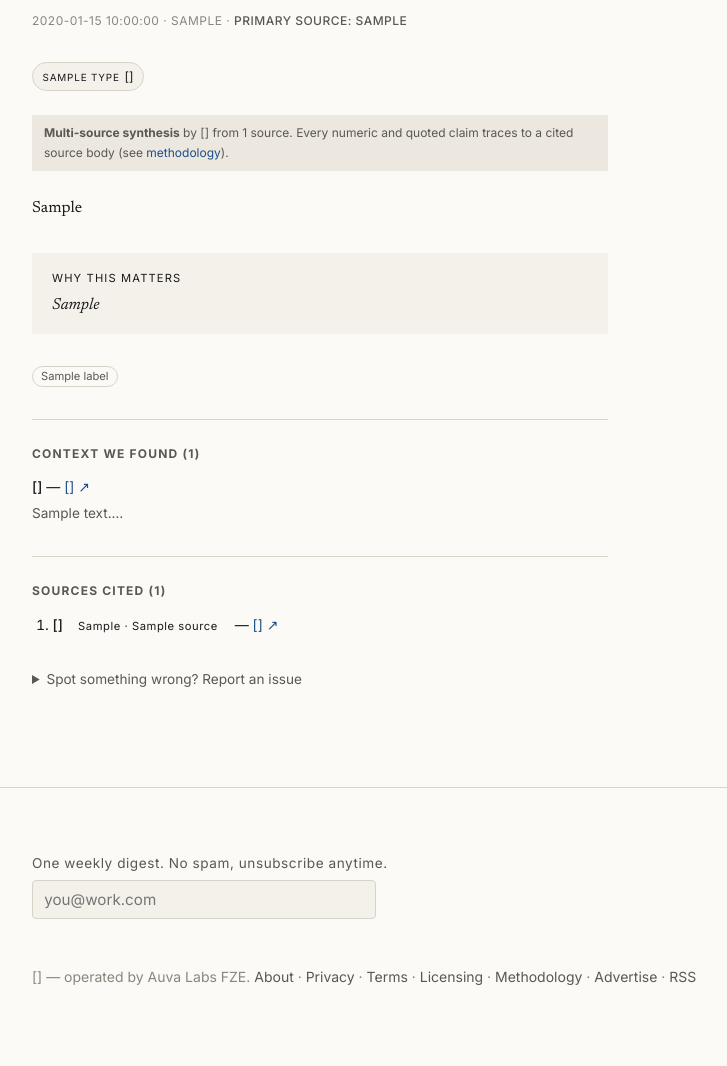
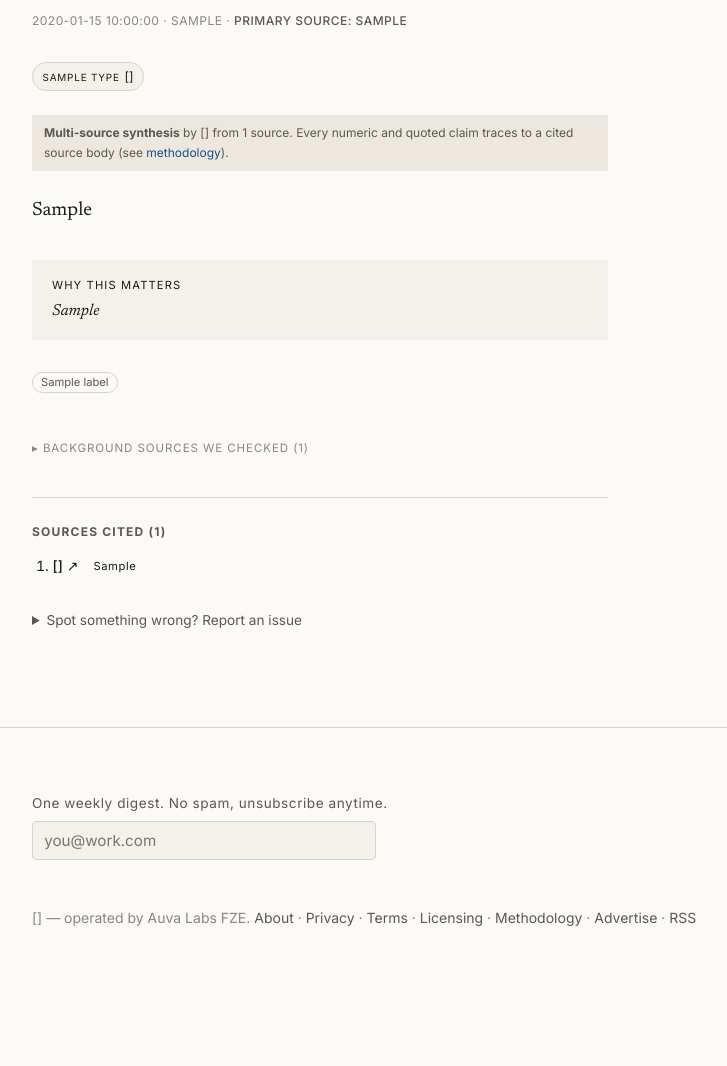
Before and after one commit to AuvaLabs/busisi, a Python web app: template engine/shared/templates/story.html in a window 1280 px wide. Shown: the part 293-1359 px from the top of the page, without its empty margins (56-783 px from the left). After the commit the page ends 1219 px from the top, so only its background shows below. Run offline with Jinja, Linux system fonts and the light colour scheme; the template is opened without the code that fills it: most values are stand-ins (such as "Sample title", 1, 10 or a date in 2020).

Commit message:
feat(story): readable rewritten-article UI — typography, collapse context, clean citations
Fix the "dirty" article reading experience:
- Narrative: generous reading typography (1.09-1.12rem, line-height 1.78-1.8,
  1.35rem paragraph gap) + a larger lead paragraph. Vested gets the bright scale.
- "Context we found" research dump (often longer than the article itself) is now
  a collapsed, muted <details> "Background sources we checked (N)" — scaffolding,
  not reader copy. Hidden in print.
- "Sources cited": host as the link + a compact one-letter agency badge, instead
  of raw URLs and verbose "A · Wire" labels.
Applies to both verticals (readability); Vested keeps the Fraunces/coral polish.

```diff
--- a/engine/shared/templates/story.html
+++ b/engine/shared/templates/story.html
@@ -124,9 +124,47 @@
       background: color-mix(in srgb, var(--accent) 12%, transparent);
       transition: background 1.2s ease-out;
     }
-    .narrative p { margin: 0 0 1rem 0; }
+    /* Readable long-form body — generous measure, line-height, paragraph gap. */
+    .narrative {
+      font-size: 1.09rem;
+      line-height: 1.78;
+      color: var(--text);
+    }
+    .narrative p { margin: 0 0 1.35rem 0; }
+    .narrative p:last-child { margin-bottom: 0; }
+    /* Lead paragraph eases the reader in. */
+    .narrative > p:first-of-type { font-size: 1.2rem; line-height: 1.7; }
+    [data-vertical="vested"] .narrative { font-size: 1.12rem; line-height: 1.8; }
+    /* Collapsed "background sources" — research scaffolding, not reader copy.
+       De-emphasised so it never out-weighs the article itself. */
+    .context { margin: 2.5rem 0 0; font-family: var(--sans); }
+    .context > summary {
+      cursor: pointer;
+      user-select: none;
+      list-style: none;
+      font-size: 0.72rem;
+      letter-spacing: 0.08em;
+      text-transform: uppercase;
+      color: var(--text-faint);
+      padding: 0.4rem 0;
+    }
+    .context > summary::-webkit-details-marker { display: none; }
+    .context > summary::before { content: "▸ "; }
+    .context[open] > summary::before { content: "▾ "; }
+    .context > summary:hover { color: var(--accent); }
+    .context-list { list-style: none; padding: 0.5rem 0 0; margin: 0; }
+    .context-list li { margin: 0 0 0.75rem; line-height: 1.5; }
+    .context-list li a { color: var(--text-mute); font-weight: 500; font-size: 0.85rem; }
+    .context-list li a:hover { color: var(--accent); }
+    .context-excerpt {
+      display: block;
+      color: var(--text-faint);
+      font-size: 0.8rem;
+      margin-top: 0.1rem;
+    }
     @media print {
       sup.cite-ref a { color: var(--text); }
+      .context { display: none; }
     }
     .entity-chips {
       list-style: none;
@@ -318,18 +356,19 @@
   </script>
 
   {% if article.research %}
-    <section class="sources" style="margin-top: 2rem;">
-      <h2>Context we found ({{ article.research | length }})</h2>
-      <ul>
+    {# Research scaffolding — collapsed by default so it never out-weighs the
+       article. The reader-facing citations are the "Sources cited" block below. #}
+    <details class="context">
+      <summary>Background sources we checked ({{ article.research | length }})</summary>
+      <ul class="context-list">
         {% for r in article.research %}
           <li>
-            <span class="pub">{{ r.host }}</span> —
-            <a href="{{ r.url }}" rel="noopener nofollow" target="_blank">{{ r.url }} ↗</a>
-            {% if r.excerpt %}<div style="color: var(--text-mute); font-size: 0.85rem; margin-top: 0.2rem;">{{ r.excerpt }}…</div>{% endif %}
+            <a href="{{ r.url }}" rel="noopener nofollow" target="_blank">{{ r.host }} ↗</a>
+            {% if r.excerpt %}<span class="context-excerpt">{{ r.excerpt }}…</span>{% endif %}
           </li>
         {% endfor %}
       </ul>
-    </section>
+    </details>
   {% endif %}
 
   {% if article.story_rewrite and article.story_rewrite.sources %}
@@ -341,12 +380,9 @@
       <ol class="cited-sources">
         {% for s in article.story_rewrite.sources %}
           <li id="cite-{{ s.n }}">
-            <span class="pub">{{ s.host }}</span>
+            <a href="{{ s.url }}" rel="noopener" target="_blank" class="pub">{{ s.host }} ↗</a>
             <span class="agency-class agency-class-{{ s.agency_class | lower }}"
-                  title="Class {{ s.agency_class }} — {{ s.agency_label }}">
-              {{ s.agency_class }} · {{ s.agency_label }}
-            </span> —
-            <a href="{{ s.url }}" rel="noopener" target="_blank">{{ s.url }} ↗</a>
+                  title="Class {{ s.agency_class }} — {{ s.agency_label }}">{{ s.agency_class }}</span>
           </li>
         {% endfor %}
       </ol>
```
